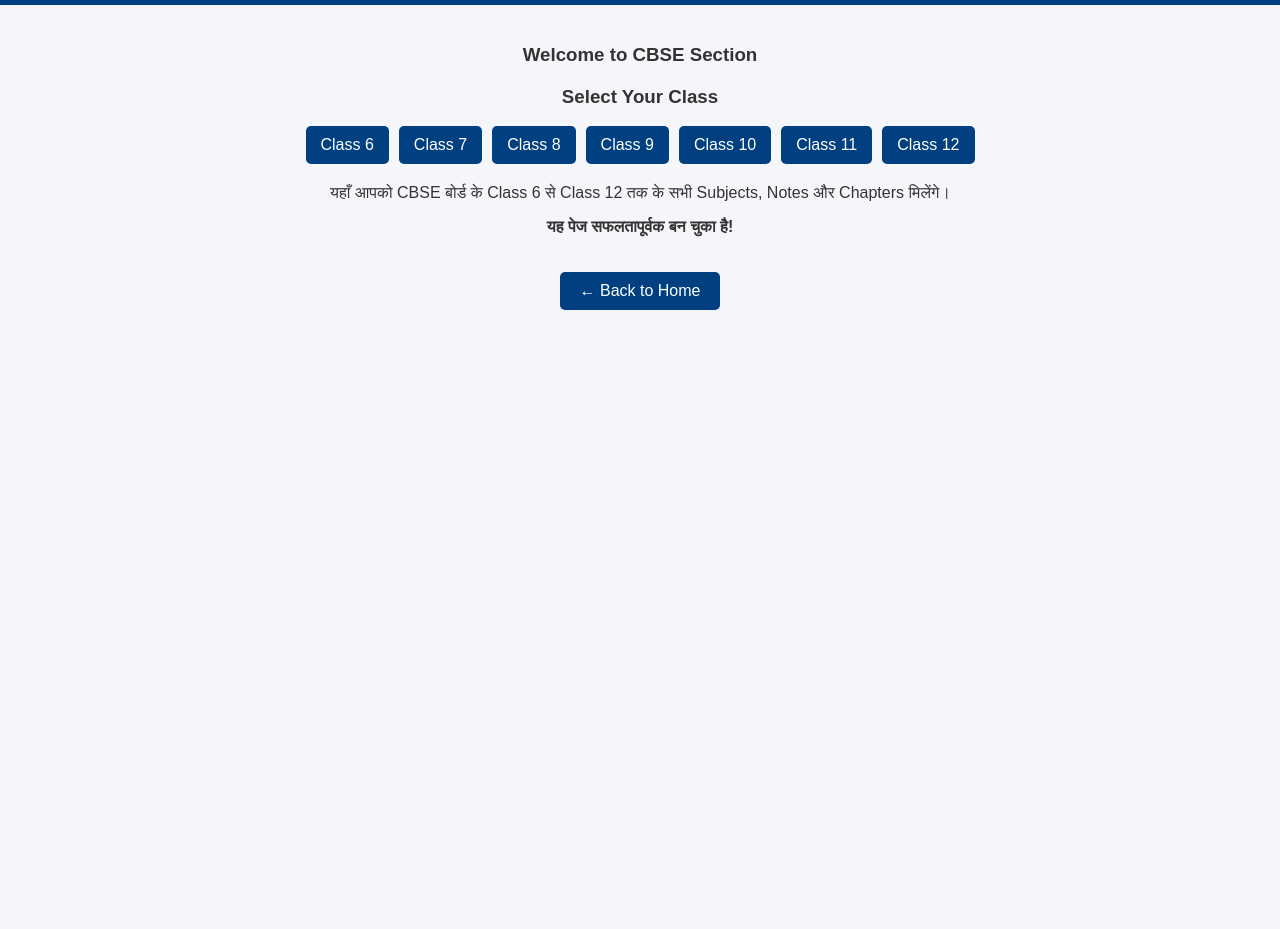
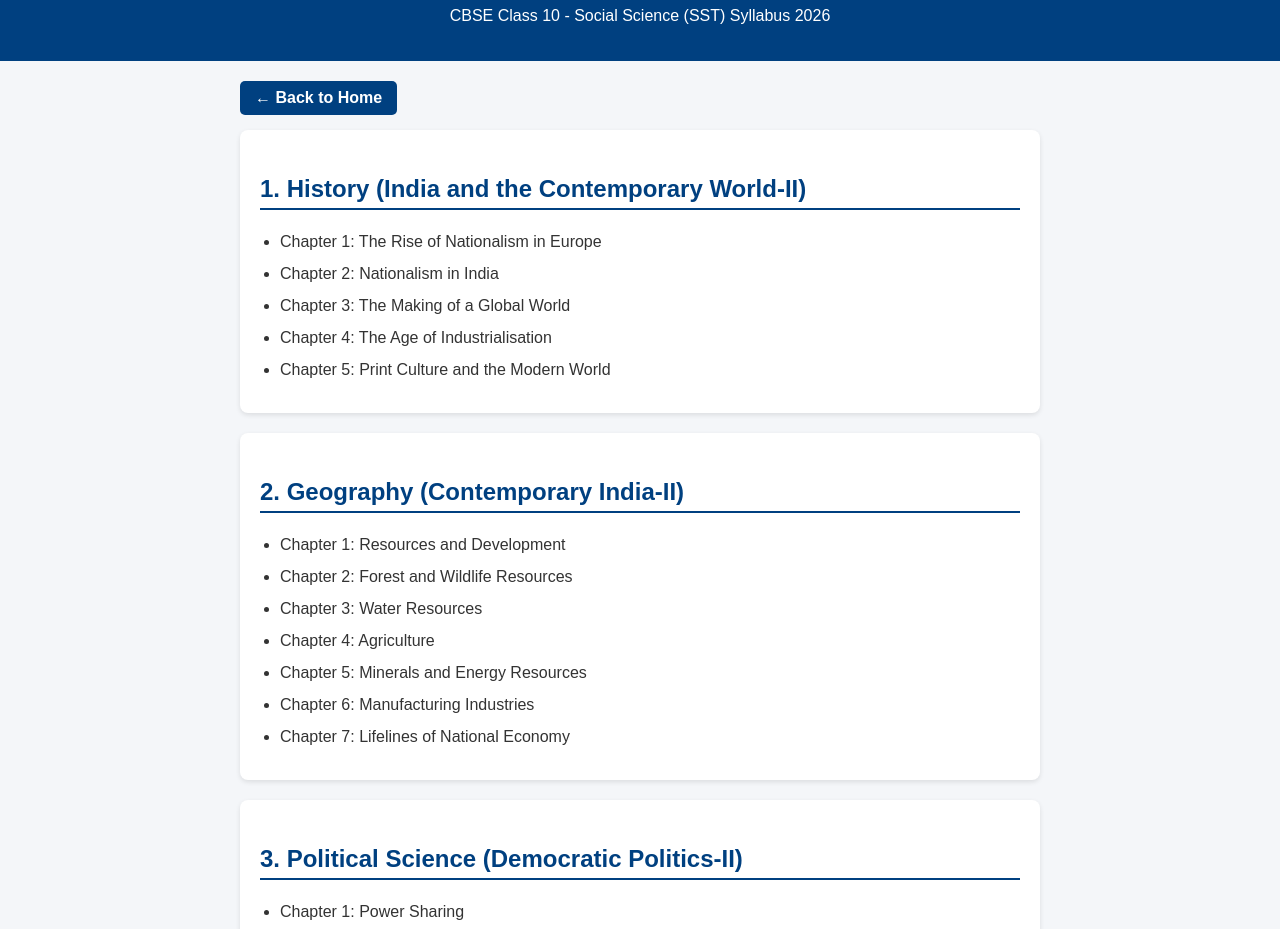
Before and after one commit to manishsirclasses9925/manish-sir-class-9925, a plain HTML site: page cbse.html in a window 1280 px wide. Shown: the part 93-1022 px from the top of the page. Before the commit the page ends 800 px from the top, so only its background shows below. Drawn offline with Linux system fonts and the light colour scheme.

Commit message:
Update cbse.html

```diff
--- a/cbse.html
+++ b/cbse.html
@@ -1,9 +1,9 @@
 <!DOCTYPE html>
-<html lang="en">
+<html lang="hi">
 <head>
     <meta charset="UTF-8">
     <meta name="viewport" content="width=device-width, initial-scale=1.0">
-    <title>CBSE Board - Manish Sir Class 9925</title>
+    <title>CBSE Class 10 Social Science - Manish Sir Class 9925</title>
     <style>
         body {
             font-family: Arial, sans-serif;
@@ -15,50 +15,106 @@
         header {
             background-color: #004080;
             color: white;
-            padding: 15px;
             text-align: center;
+            padding: 20px 10px;
         }
         .container {
-            padding: 20px;
             max-width: 800px;
-            margin: auto;
-            text-align: center;
+            margin: 20px auto;
+            padding: 0 15px;
         }
         .back-btn {
             display: inline-block;
-            margin-top: 20px;
-            padding: 10px 20px;
+            margin-bottom: 15px;
+            padding: 8px 15px;
             background-color: #004080;
             color: white;
             text-decoration: none;
             border-radius: 5px;
+            font-weight: bold;
+        }
+        h2 {
+            color: #004080;
+            border-bottom: 2px solid #004080;
+            padding-bottom: 5px;
+            margin-top: 30px;
+        }
+        .subject-box {
+            background: white;
+            padding: 15px 20px;
+            margin-bottom: 20px;
+            border-radius: 8px;
+            box-shadow: 0 2px 5px rgba(0,0,0,0.1);
+        }
+        ul {
+            padding-left: 20px;
+        }
+        li {
+            margin-bottom: 8px;
+            line-height: 1.5;
         }
     </style>
 </head>
 <body>
 
     <header>
-        <h2>CBSE Board - Manish Sir Class 9925</h2>
+        <h1>Manish Sir Class 9925</h1>
+        <p>CBSE Class 10 - Social Science (SST) Syllabus 2026</p>
     </header>
 
     <div class="container">
-        <h3>Welcome to CBSE Section</h3>        <div style="margin: 20px 0;">
-            <h3>Select Your Class</h3>
-            <div style="display: flex; flex-wrap: wrap; justify-content: center; gap: 10px;">
-                <a href="#" style="padding: 10px 15px; background-color: #004080; color: white; text-decoration: none; border-radius: 5px;">Class 6</a>
-                <a href="#" style="padding: 10px 15px; background-color: #004080; color: white; text-decoration: none; border-radius: 5px;">Class 7</a>
-                <a href="#" style="padding: 10px 15px; background-color: #004080; color: white; text-decoration: none; border-radius: 5px;">Class 8</a>
-                <a href="#" style="padding: 10px 15px; background-color: #004080; color: white; text-decoration: none; border-radius: 5px;">Class 9</a>
-                <a href="#" style="padding: 10px 15px; background-color: #004080; color: white; text-decoration: none; border-radius: 5px;">Class 10</a>
-                <a href="#" style="padding: 10px 15px; background-color: #004080; color: white; text-decoration: none; border-radius: 5px;">Class 11</a>
-                <a href="#" style="padding: 10px 15px; background-color: #004080; color: white; text-decoration: none; border-radius: 5px;">Class 12</a>
-            </div>
+        <a href="index.html" class="back-btn">&larr; Back to Home</a>
+
+        <!-- 1. History -->
+        <div class="subject-box">
+            <h2>1. History (India and the Contemporary World-II)</h2>
+            <ul>
+                <li>Chapter 1: The Rise of Nationalism in Europe</li>
+                <li>Chapter 2: Nationalism in India</li>
+                <li>Chapter 3: The Making of a Global World</li>
+                <li>Chapter 4: The Age of Industrialisation</li>
+                <li>Chapter 5: Print Culture and the Modern World</li>
+            </ul>
         </div>
 
-        <p>यहाँ आपको CBSE बोर्ड के Class 6 से Class 12 तक के सभी Subjects, Notes और Chapters मिलेंगे।</p>
-        <p><b>यह पेज सफलतापूर्वक बन चुका है!</b></p>
+        <!-- 2. Geography -->
+        <div class="subject-box">
+            <h2>2. Geography (Contemporary India-II)</h2>
+            <ul>
+                <li>Chapter 1: Resources and Development</li>
+                <li>Chapter 2: Forest and Wildlife Resources</li>
+                <li>Chapter 3: Water Resources</li>
+                <li>Chapter 4: Agriculture</li>
+                <li>Chapter 5: Minerals and Energy Resources</li>
+                <li>Chapter 6: Manufacturing Industries</li>
+                <li>Chapter 7: Lifelines of National Economy</li>
+            </ul>
+        </div>
 
-        <a href="index.html" class="back-btn">← Back to Home</a>
+        <!-- 3. Political Science -->
+        <div class="subject-box">
+            <h2>3. Political Science (Democratic Politics-II)</h2>
+            <ul>
+                <li>Chapter 1: Power Sharing</li>
+                <li>Chapter 2: Federalism</li>
+                <li>Chapter 3: Gender, Religion and Caste</li>
+                <li>Chapter 4: Political Parties</li>
+                <li>Chapter 5: Outcomes of Democracy</li>
+            </ul>
+        </div>
+
+        <!-- 4. Economics -->
+        <div class="subject-box">
+            <h2>4. Economics (Understanding Economic Development)</h2>
+            <ul>
+                <li>Chapter 1: Development</li>
+                <li>Chapter 2: Sectors of the Indian Economy</li>
+                <li>Chapter 3: Money and Credit</li>
+                <li>Chapter 4: Globalisation and the Indian Economy</li>
+                <li>Chapter 5: Consumer Rights</li>
+            </ul>
+        </div>
+
     </div>
 
 </body>
```
